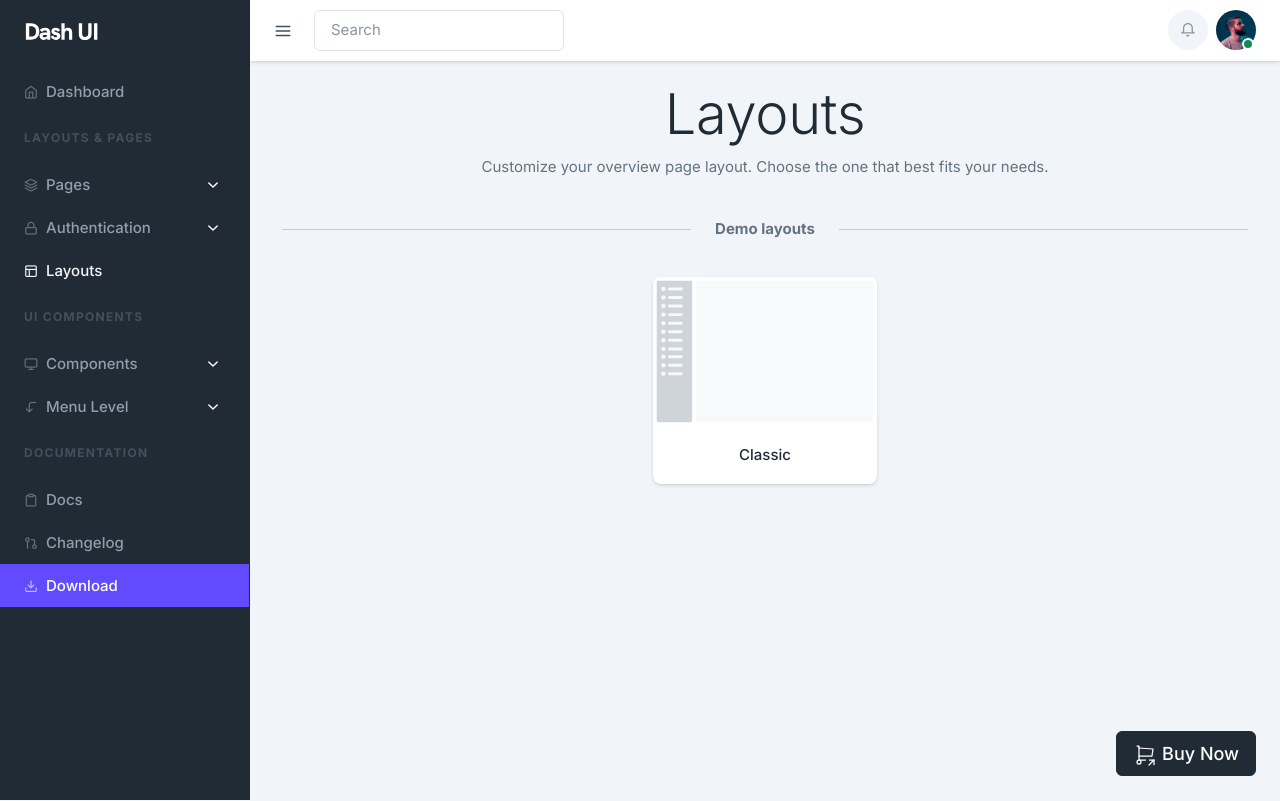
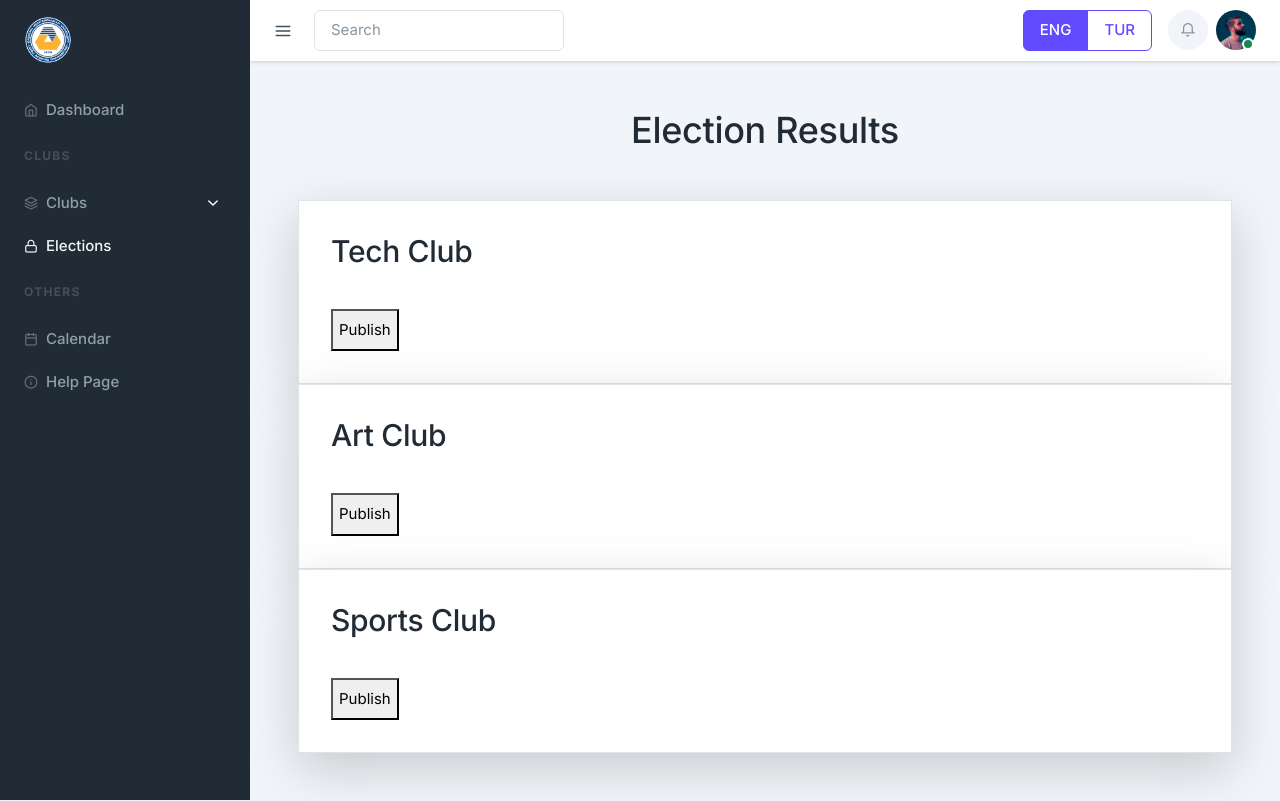
Before and after one commit to Temsmi/404-new, a Next.js app: page /layout-vertical in a window 1280 px wide. Built offline with nearby package versions, Linux system fonts and the light colour scheme.

Commit message:
Admin dashboard

```diff
--- a/app/(dashboard)/layout-vertical/page.js
+++ b/app/(dashboard)/layout-vertical/page.js
@@ -1,32 +1,118 @@
-'use client'
-// import node module libraries
-import Link from 'next/link';
-import { Col, Row, Container, Image } from 'react-bootstrap';
+// 'use client'
+// // import node module libraries
+// import Link from 'next/link';
+// import { Col, Row, Container, Image } from 'react-bootstrap';
 
-const Layout = () => {
-  return (
-    <Container fluid className="px-6 py-4">
-      <Row>
-        <Col xl={12} lg={12} md={12} sm={12}>
-          <div className="text-center mb-7">
-            <h1 className="display-4">Layouts</h1>
-            <p>Customize your overview page layout. Choose the one that best fits your needs.</p>
-          </div>
-          <span className="divider fw-bold my-3">Demo layouts</span>
-        </Col>
-      </Row>
-      <Row className="justify-content-center">
-        <Col lg={3} sm={6} className="my-4 ">
-          <Link className="card" href="/">
-            <Image className="card-img-top" src="/images/layouts/default-classic.svg" alt="Image Description" />
-            <div className="card-body text-center">
-              <h5 className="mb-0">Classic</h5>
-            </div>
-          </Link>
-        </Col>
-      </Row>
-    </Container>
-  )
+// const Layout = () => {
+//   return (
+//     <Container fluid className="px-6 py-4">
+//       <Row>
+//         <Col xl={12} lg={12} md={12} sm={12}>
+//           <div className="text-center mb-7">
+//             <h1 className="display-4">Layouts</h1>
+//             <p>Customize your overview page layout. Choose the one that best fits your needs.</p>
+//           </div>
+//           <span className="divider fw-bold my-3">Demo layouts</span>
+//         </Col>
+//       </Row>
+//       <Row className="justify-content-center">
+//         <Col lg={3} sm={6} className="my-4 ">
+//           <Link className="card" href="/">
+//             <Image className="card-img-top" src="/images/layouts/default-classic.svg" alt="Image Description" />
+//             <div className="card-body text-center">
+//               <h5 className="mb-0">Classic</h5>
+//             </div>
+//           </Link>
+//         </Col>
+//       </Row>
+//     </Container>
+//   )
+// }
+
+// export default Layout
+"use client";
+
+import { useState } from "react";
+
+// Custom Card Component
+function Card({ children }) {
+  return <div className="bg-white p-6 rounded-2xl shadow-lg border border-[#624bff]">{children}</div>;
 }
 
-export default Layout
+// Custom Button Component (Dark Blue)
+function Button({ children, onClick, disabled }) {
+  return (
+    <button
+      onClick={onClick}
+      className={`mt-4 w-full py-2 text-lg rounded-xl transition font-semibold text-black shadow-md ${
+        disabled ? "bg-gray-400 cursor-not-allowed" : "bg-blue-400 hover:bg-blue-900"
+      }`}
+      disabled={disabled}
+    >
+      {children}
+    </button>
+  );
+}
+
+const clubs = [
+  {
+    id: 1,
+    name: "Tech Club",
+    candidates: [
+      { name: "Alice", votes: 65},
+      { name: "Bob", votes: 55 },
+    ],
+    published: false,
+  },
+  {
+    id: 2,
+    name: "Art Club",
+    candidates: [
+      { name: "Emma", votes: 50},
+      { name: "David", votes: 45 },
+    ],
+    published: false,
+  },
+  {
+    id: 3,
+    name: "Sports Club",
+    candidates: [
+      { name: "John", votes: 75 },
+      { name: "Mike", votes: 65 },
+    ],
+    published: false,
+  },
+];
+
+export default function ElectionAdmin() {
+  const [clubResults, setClubResults] = useState(clubs);
+
+  const handlePublish = (id) => {
+    setClubResults(
+      clubResults.map((club) =>
+        club.id === id ? { ...club, published: true } : club
+      )
+    );
+  };
+
+  return (
+    <div className="min-h-screen bg-[#f4f6fc] p-8">
+      <h1 className="text-4xl font-bold text-center text-[#ffff] mb-8">
+        Election Results
+      </h1>
+      <div className="grid grid-cols-1 md:grid-cols-2 lg:grid-cols-3 gap-6">
+        {clubResults.map((club) => (
+          <Card key={club.id}>
+            <h2 className="text-2xl font-semibold text-[#624bff] mb-4">{club.name}</h2>
+            <ul>
+
+            </ul>
+            <Button onClick={() => handlePublish(club.id)} disabled={club.published}>
+              {club.published ? "Published" : "Publish"}
+            </Button>
+          </Card>
+        ))}
+      </div>
+    </div>
+  );
+}
--- a/app/layout.js
+++ b/app/layout.js
@@ -3,10 +3,9 @@ import Link from 'next/link';
 import 'styles/theme.scss';
 
 export const metadata = {
-    title: 'Dash UI - Next.Js Admin Dashboard Template',
-    description: 'Dash UI - Next JS admin dashboard template is free and available on GitHub. Create your stunning web apps with our Free Next js template. An open-source admin dashboard built using the new router, server components, and everything new in Next.js 13.',
-    keywords: 'Dash UI, Next.js 13, Admin dashboard, admin template, web apps, bootstrap 5, admin theme'
-}
+    title: 'Club Management System',
+    description: '',
+    keywords: ''}
 
 export default function RootLayout({ children }) {
     return (
@@ -14,10 +13,7 @@ export default function RootLayout({ children }) {
             <body className='bg-light'>
                 {children}
 
-                <Link href="https://bit.ly/3YoCCRH" target="_blank" className="btn btn-dark btn-float-button m-5 fs-4">
-                    <svg xmlns="http://www.w3.org/2000/svg" width="24" height="24" viewBox="0 0 24 24" fill="none" stroke="currentColor" strokeWidth="1.25"
-                        strokeLinecap="round" strokeLinejoin="round" className="icon icon-tabler icons-tabler-outline icon-tabler-shopping-cart-share"><path stroke="none" d="M0 0h24v24H0z" fill="none" /><path d="M4 19a2 2 0 1 0 4 0a2 2 0 0 0 -4 0" /><path d="M12.5 17h-6.5v-14h-2" /><path d="M6 5l14 1l-1 7h-13" /><path d="M16 22l5 -5" /><path d="M21 21.5v-4.5h-4.5" /></svg>{' '} Buy Now
-                </Link>
+
             </body>
         </html>
     )
--- a/data/dashboard/ProjectsStatsData.js
+++ b/data/dashboard/ProjectsStatsData.js
@@ -13,7 +13,7 @@ export const ProjectsStats = [
        icon: <Briefcase size={18}/>,
        statInfo: '<span className="text-dark me-2">2</span> Completed'
     },
-    {
+    /*{
         id:2,
         title : "Active Task",
         value : 132,
@@ -26,7 +26,7 @@ export const ProjectsStats = [
         value : 12,
         icon: <People size={18}/>,
         statInfo: '<span className="text-dark me-2">1</span> Completed'
-     },
+     },*/
      {
         id:4,
         title : "Productivity",
--- a/layouts/QuickMenu.js
+++ b/layouts/QuickMenu.js
@@ -19,6 +19,8 @@ import NotificationList from 'data/Notification';
 
 // import hooks
 import useMounted from 'hooks/useMounted';
+import { ToggleButton,ToggleButtonGroup } from 'react-bootstrap';
+
 
 const QuickMenu = () => {
 
@@ -54,6 +56,16 @@ const QuickMenu = () => {
     const QuickMenuDesktop = () => {
         return (
         <ListGroup as="ul" bsPrefix='navbar-nav' className="navbar-right-wrap ms-auto d-flex nav-top-wrap">
+              <div className="bottom px-3  d-flex justify-content-between align-items-end">
+                <ToggleButtonGroup type="radio" name="options" defaultValue={1} >
+			    <ToggleButton id="tbg-radio-1"value={1}	variant="outline-primary">
+                ENG
+				</ToggleButton>
+
+				<ToggleButton id="tbg-radio-2" value={2} variant="outline-primary">
+				TUR
+				</ToggleButton>
+                 </ToggleButtonGroup></div>
             <Dropdown as="li" className="stopevent">
                 <Dropdown.Toggle as="a"
                     bsPrefix=' '
--- a/layouts/navbars/NavbarVertical.js
+++ b/layouts/navbars/NavbarVertical.js
@@ -99,8 +99,7 @@ const NavbarVertical = (props) => {
 			<SimpleBar style={{ maxHeight: '100vh' }}>
 				<div className="nav-scroller">
 					<Link href="/" className="navbar-brand">
-						<Image src="/images/brand/logo/logo.svg" alt="" />
-					</Link>
+					<Image src="/images/brand/logo/logo.png" alt="" />					</Link>
 				</div>
 				{/* Dashboard Menu */}
 				<Accordion defaultActiveKey="0" as="ul" className="navbar-nav flex-column">
--- a/routes/DashboardRoutes.js
+++ b/routes/DashboardRoutes.js
@@ -22,7 +22,6 @@ import { v4 as uuid } from 'uuid';
  *  ( Use title : value to specify group title  e.g. COMPONENTS , DOCUMENTATION that we did here. )
  *
  */
-
 export const DashboardMenu = [
 	{
 		id: uuid(),
@@ -32,107 +31,45 @@ export const DashboardMenu = [
 	},
 	{
 		id: uuid(),
-		title: 'LAYOUTS & PAGES',
+		title: 'CLUBS',
 		grouptitle: true
 	},
 	{
 		id: uuid(),
-		title: 'Pages',
+		title: 'Clubs',
 		icon: 'layers',
 		children: [
-			{ id: uuid(), link: '/pages/profile', name: 'Profile' },
-			{ id: uuid(), link: '/pages/settings', name: 'Settings'},
-			{ id: uuid(), link: '/pages/billing', name: 'Billing' },
-			{ id: uuid(), link: '/pages/pricing', name: 'Pricing'},
-			{ id: uuid(), link: '/not-found', name: '404 Error' }
+			{ id: uuid(), link: '/pages/profile', name: 'Club profile' },
+			{ id: uuid(), link: '/pages/settings', name: 'Activity requests'},
+			{ id: uuid(), link: '/pages/clubcreation', name: 'Club creation' }
+
 		]
 	},
+
 	{
 		id: uuid(),
-		title: 'Authentication',
+		title: 'Elections',
 		icon: 'lock',
-		children: [
-			{ id: uuid(), link: '/authentication/sign-in', name: 'Sign In' },
-			{ id: uuid(), link: '/authentication/sign-up', name: 'Sign Up' },
-			{ id: uuid(), link: '/authentication/forget-password', name: 'Forget Password'}
-		]
-	},
-	{
-		id: uuid(),
-		title: 'Layouts',
-		icon: 'layout',
 		link: '/layout-vertical'
 	},
 	{
 		id: uuid(),
-		title: 'UI COMPONENTS',
+		title: 'OTHERS',
 		grouptitle: true
 	},
 	{
 		id: uuid(),
-		title: 'Components',
-		icon: 'monitor',
-		children: [
-			{ id: uuid(), link: '/components/accordions', name: 'Accordions' },
-			{ id: uuid(), link: '/components/alerts', name: 'Alerts' },
-			{ id: uuid(), link: '/components/badges', name: 'Badges' },
-			{ id: uuid(), link: '/components/breadcrumbs', name: 'Breadcrumbs' },
-			{ id: uuid(), link: '/components/buttons', name: 'Buttons' },
-			{ id: uuid(), link: '/components/button-group', name: 'ButtonGroup' },
-			{ id: uuid(), link: '/components/cards', name: 'Cards' },
-			{ id: uuid(), link: '/components/carousels', name: 'Carousel' },
-			{ id: uuid(), link: '/components/close-button', name: 'Close Button' },
-			{ id: uuid(), link: '/components/collapse', name: 'Collapse' },
-			{ id: uuid(), link: '/components/dropdowns', name: 'Dropdowns' },
-			{ id: uuid(), link: '/components/list-group', name: 'Listgroup' },
-			{ id: uuid(), link: '/components/modal', name: 'Modal' },
-			{ id: uuid(), link: '/components/navs', name: 'Navs' },
-			{ id: uuid(), link: '/components/navbar', name: 'Navbar' },
-			{ id: uuid(), link: '/components/offcanvas', name: 'Offcanvas' },
-			{ id: uuid(), link: '/components/overlays', name: 'Overlays' },
-			{ id: uuid(), link: '/components/pagination', name: 'Pagination' },
-			{ id: uuid(), link: '/components/popovers', name: 'Popovers' },
-			{ id: uuid(), link: '/components/progress', name: 'Progress' },
-			{ id: uuid(), link: '/components/spinners', name: 'Spinners' },
-			{ id: uuid(), link: '/components/tables', name: 'Tables' },
-			{ id: uuid(), link: '/components/toasts', name: 'Toasts' },
-			{ id: uuid(), link: '/components/tooltips', name: 'Tooltips' }
-		]
+		title: 'Calendar',
+		icon: 'calendar',
+		link: '/pages/calendar'
 	},
 	{
 		id: uuid(),
-		title: 'Menu Level',
-		icon: 'corner-left-down',
-		children: [
-			{
-				id: uuid(),
-				link: '#',
-				title: 'Two Level',
-				children: [
-					{ id: uuid(), link: '#', name: 'NavItem 1'},
-					{ id: uuid(), link: '#', name: 'NavItem 2' }
-				]
-			},
-			{
-				id: uuid(),
-				link: '#',
-				title: 'Three Level',
-				children: [
-					{
-						id: uuid(),
-						link: '#',
-						title: 'NavItem 1',
-						children: [
-							{ id: uuid(), link: '#', name: 'NavChildItem 1'},
-							{ id: uuid(), link: '#', name: 'NavChildItem 2'}
-						]
-					},
-					{ id: uuid(), link: '#', name: 'NavItem 2' }
-				]
-			}
-		]
+		title: 'Help Page',
+		icon: 'info',
+		link: '/pages/help'
 	},
-	{
+	/*{
 		id: uuid(),
 		title: 'Documentation',
 		grouptitle: true
@@ -154,7 +91,7 @@ export const DashboardMenu = [
 		title: 'Download',
 		icon: 'download',
 		link: 'https://codescandy.gumroad.com/l/dashui-nextjs'
-	}
+	}*/
 ];
 
 export default DashboardMenu;
--- a/styles/theme/components/_navbar-vertical.scss
+++ b/styles/theme/components/_navbar-vertical.scss
@@ -30,8 +30,7 @@
     margin-right: 0px;
     display: block;
     img {
-      height: 1.875rem;
-    }
+      height: 3rem;    }
   }
   .navbar-heading {
       color: $gray-700;
```
Also changed, not shown: app/(auth)/authentication/forget-password/page.js (+47 -8 lines), app/(dashboard)/page.js (+6 -5 lines), app/(dashboard)/pages/profile/page.js (+25 -25 lines), data/profile/ProjectsContributionsData.js (+63 -63 lines), public/images/background/newactivity.jpg (added), public/images/brand/logo/logo.png (added).
